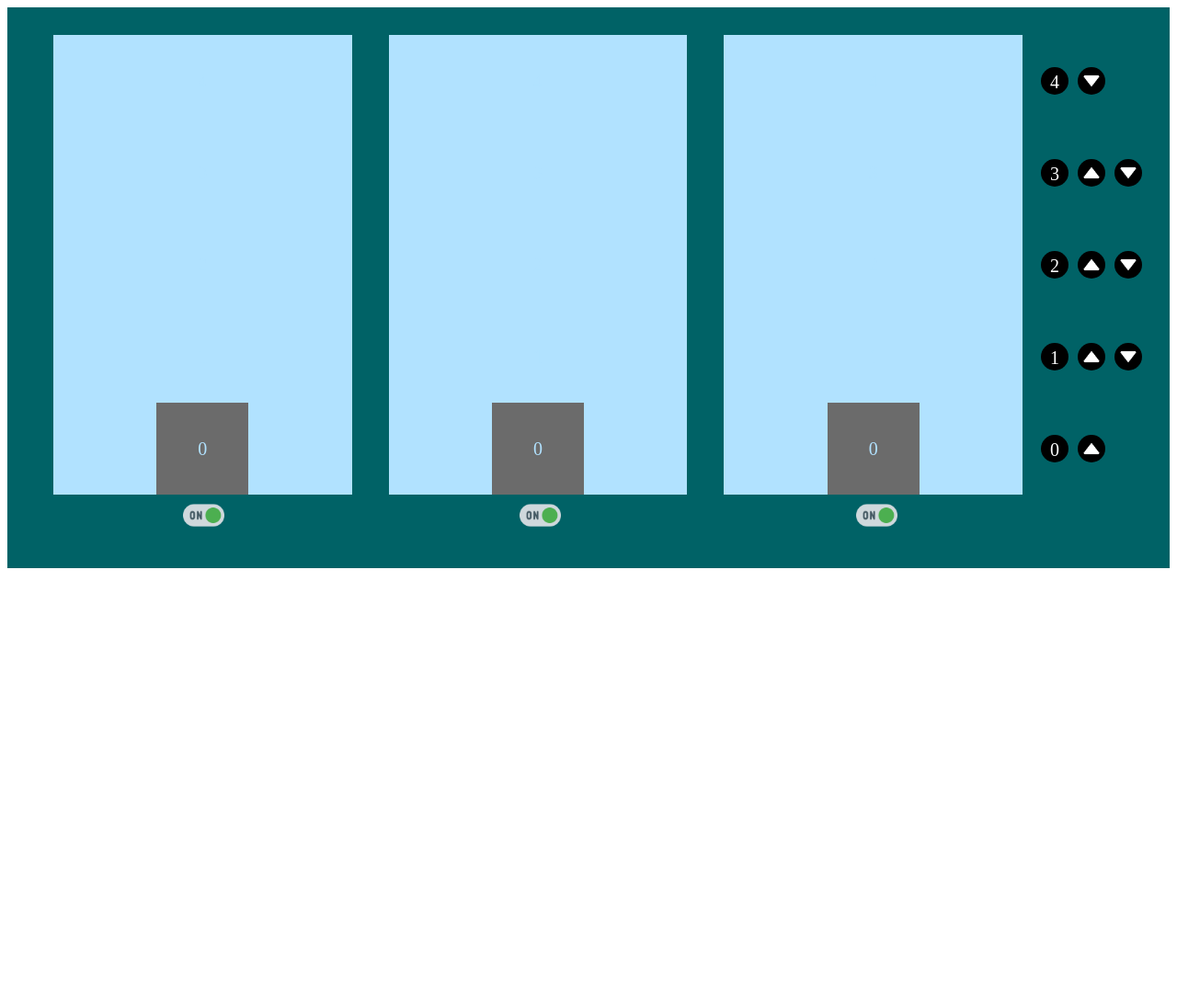
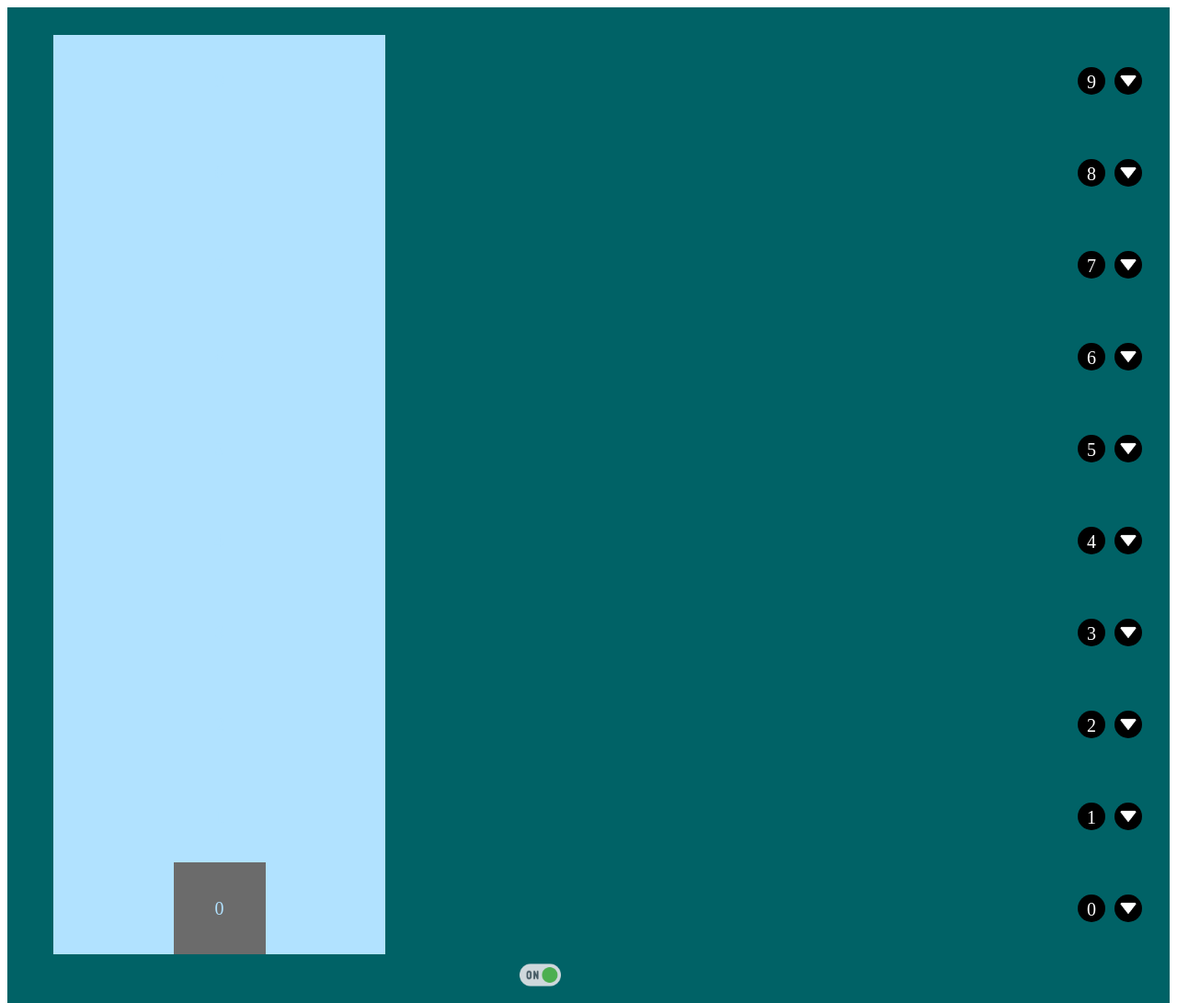
Before and after one commit to RaviAajugiya/Elevator-System, a plain HTML site: page index.html in a window 1280 px wide. Shown: the top 1091 px of the page at 92% size. Before the commit the page ends 800 px from the top, so only its background shows below. Drawn offline with Linux system fonts and the light colour scheme.

Commit message:
dynamic html

```diff
--- a/index.html
+++ b/index.html
@@ -13,101 +13,23 @@
         <div class="main">
             <div class="elevatorArea">
                 <div class="elevator" id="elevator1">
-                    <div>
-                        <div><span>4</span></div>
-                        <div><span>3</span></div>
-                        <div><span>2</span></div>
-                        <div><span>1</span></div>
-                         <div><span>0</span></div>
+                    <div class="elcontainer">
                     </div>
                     <div class="box" id="box0"></div>
                 </div>
-                <div class="elevator" id="elevator2">
-                    <div>
-                        <div><span>4</span></div>
-                        <div><span>3</span></div>
-                        <div><span>2</span></div>
-                        <div><span>1</span></div>
-                         <div><span>0</span></div>
-                    </div>
-                    <div class="box" id="box1"></div>
-
-                </div>
-                <div class="elevator" id="elevator3">
-                    <div>
-                        <div><span>4</span></div>
-                        <div><span>3</span></div>
-                        <div><span>2</span></div>
-                        <div><span>1</span></div>
-                         <div><span>0</span></div>
-                    </div>
-                    <div class="box" id="box2"></div>
-
-                </div>
-                <!-- <div class="elevator" id="elevator4">
-                    <div>
-                        <div><span>4</span></div>
-                        <div><span>3</span></div>
-                        <div><span>2</span></div>
-                        <div><span>1</span></div>
-                         <div><span>0</span></div>
-                    </div>
-                    <div class="box" id="box3"></div>
-
-                </div>
-                <div class="elevator" id="elevator5">
-                    <div>
-                        <div><span>4</span></div>
-                        <div><span>3</span></div>
-                        <div><span>2</span></div>
-                        <div><span>1</span></div>
-                         <div><span>0</span></div>
-                    </div>
-                    <div class="box" id="box4"></div>
-
-                </div> -->
                 <div class="floors">
-                    <div class="floor">
-                        <span>4</span>
-                        <img id="floor4" class="floorbtndown floorbtnup" src="icons/arrow-up.png" alt="">
-                    </div>
-                    <div class="floor" >
-                        <span>3</span>
-                        <img id="floorup3" class="floorbtnup" src="icons/arrow-up.png" alt="">
-                        <img id="floordown3" class="floorbtndown" src="icons/arrow-up.png" alt="">
-                    </div>
-                    <div class="floor" >
-                        <span>2</span>
-                        <img id="floorup2" class="floorbtnup" src="icons/arrow-up.png" alt="">
-                        <img id="floordown2" class="floorbtndown" src="icons/arrow-up.png" alt="">
-
-                    </div>
-                    <div class="floor" >
-                        <span>1</span>
-                        <img id="floorup1" class="floorbtnup" src="icons/arrow-up.png" alt="">
-                        <img id="floordown1" class="floorbtndown" src="icons/arrow-up.png" alt="">
-
-                    </div>
-                    <div class="floor" >
+                    <!-- <div class="floor">
                         <span>0</span>
-                        <img id="floorup0" class="floorbtnup" src="icons/arrow-up.png" alt="">
-
-                    </div>
+                        <img id="floor0" class="floorbtndown floorbtnup" src="icons/arrow-up.png" alt="">
+                    </div> -->
                 </div>
             </div>
 
             <div class="maintenance">
                 <div class="switches">
                     <div>
-                        <img src="icons/switch-on.png" alt="" class="switch" id="switch1">
+                        <img src="icons/switch-on.png" alt="" class="switch" id="switch0">
                     </div>
-                    <div>
-                        <img src="icons/switch-on.png" alt="" class="switch" id="switch2">
-                    </div>
-                    <div>
-                        <img src="icons/switch-on.png" alt="" class="switch" id="switch3">
-                    </div>
-
                 </div>
             </div>
         </div>
--- a/script.js
+++ b/script.js
@@ -1,6 +1,37 @@
 let floorNum = 10;
 let elevator = 3;
 
+for (let i = 0; i < floorNum; i++) {
+    let elcontainerHTML = `
+        <div><span>${i}</span></div>
+    `
+    let floorHTML = `
+        <div class="floor">
+            <span>${i}</span>
+            <img id="floor${i}" class="floorbtndown floorbtnup" src="icons/arrow-up.png" alt="">
+        </div>
+    `;
+    document.querySelector(`.elcontainer`).insertAdjacentHTML('afterbegin',elcontainerHTML)
+    document.querySelector(`.floors`).insertAdjacentHTML('afterbegin',floorHTML)
+}
+for (let i = 0; i < elevator; i++) {
+    let switchHTML = `
+        <div>
+            <img src="icons/switch-on.png" alt="" class="switch" id="switch${i}">
+        </div>
+    `;
+    let elevatorHTML = `
+        <div class="elevator" id="elevator${i}">
+            <div>
+                <div><span>0</span></div>
+            </div>
+            <div class="box" id="box${i}"></div>
+        </div>
+    `;
+
+    document.querySelector(`.elcontainer`).insertAdjacentHTML('afterbegin',elcontainerHTML)
+    document.querySelector(`.floors`).insertAdjacentHTML('afterbegin',floorHTML)
+}
 
 
 let currfloor = Array(elevator).fill(0);
```
